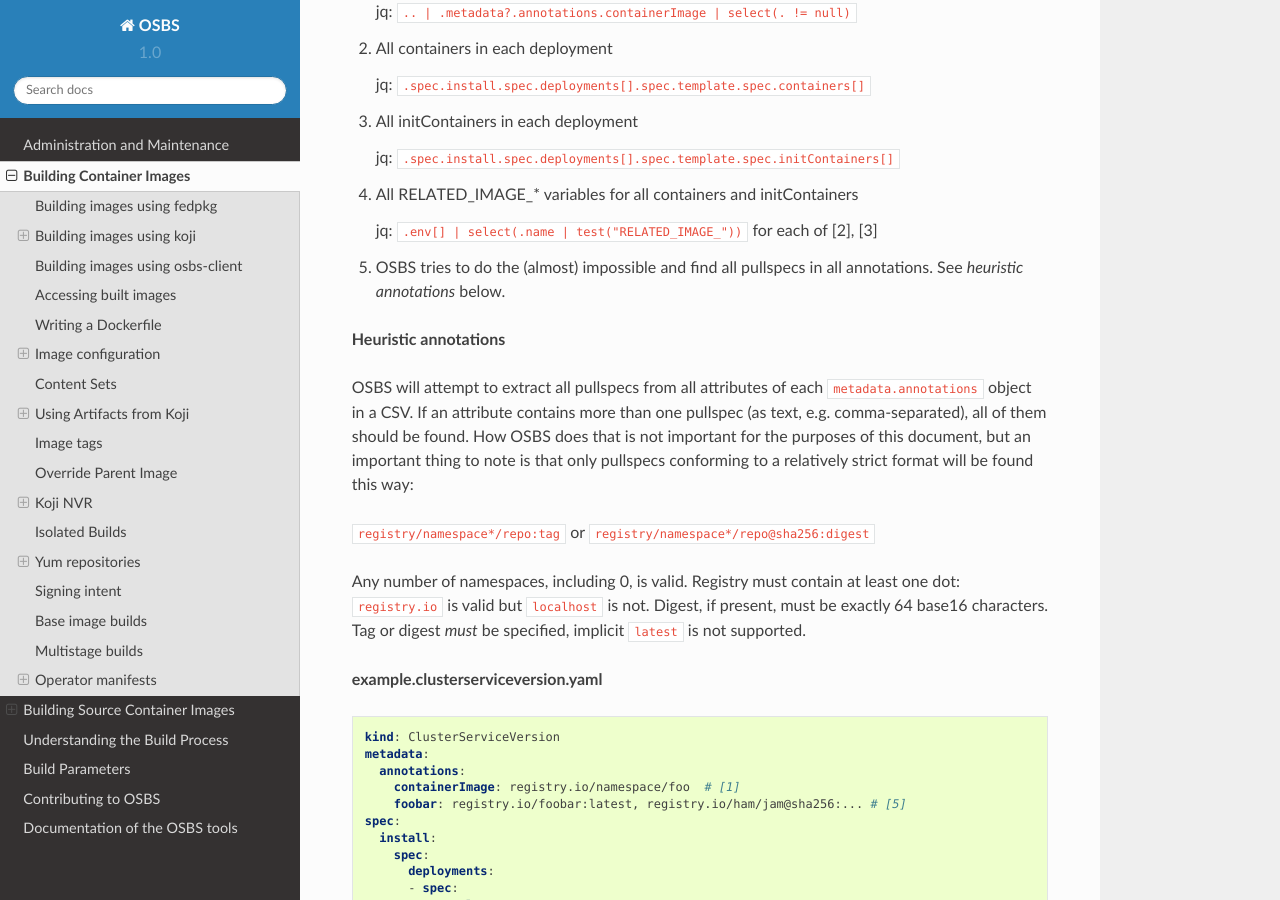
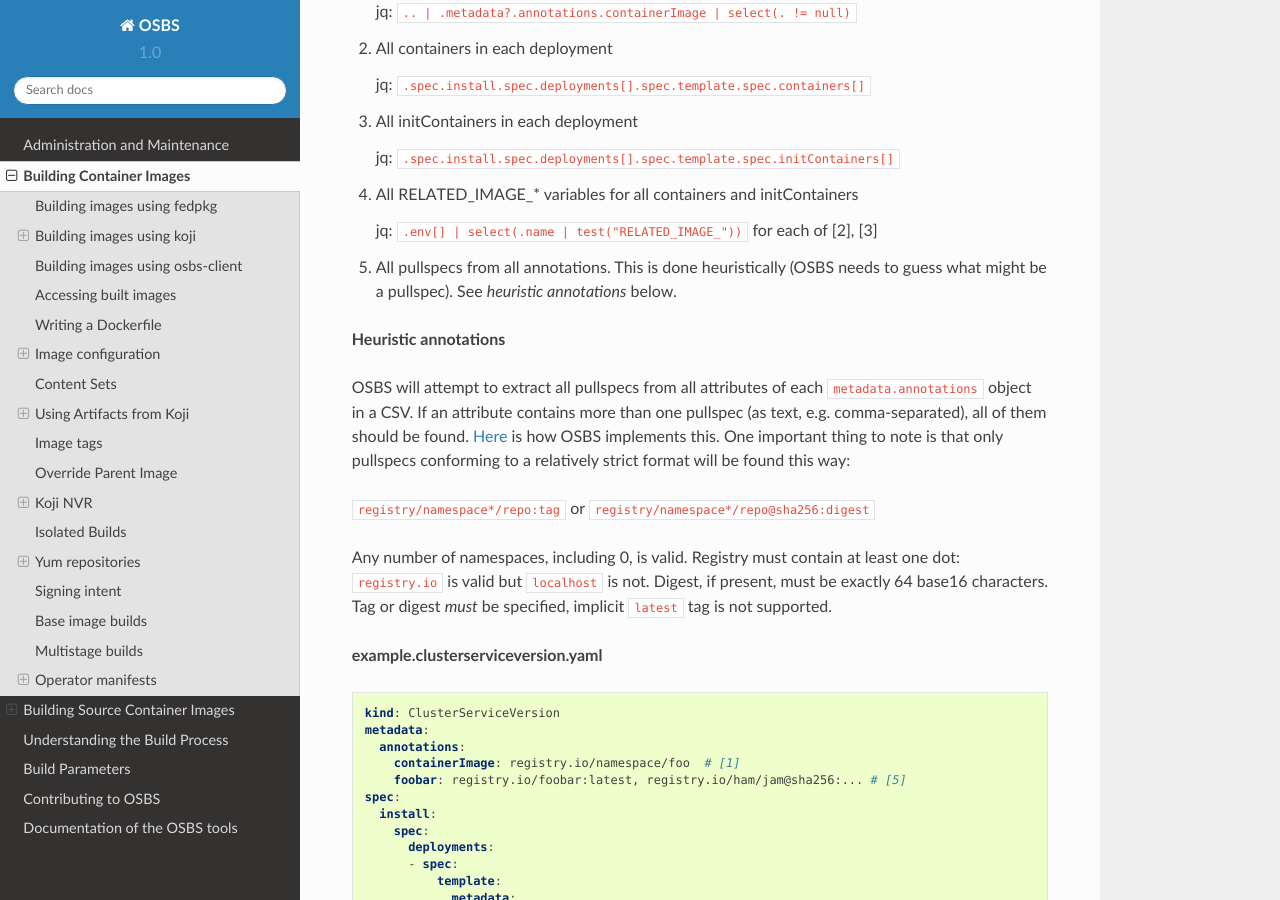
Before and after one commit to containerbuildsystem/osbs-docs, a Sphinx documentation site: the page built from docs/users.rst, in a window 1280 px wide and 900 px high, scrolled down 27359 px. Built offline with Sphinx 7.4.7 and the Read the Docs theme 2.0.0, drawn with Linux system fonts in a browser that asks for light colours.

Commit message:
fixup: Heuristic pullspecs documentation
* CLOUDBLD-907

Signed-off-by: Adam Cmiel <acmiel@redhat.com>

```diff
--- a/docs/users.rst
+++ b/docs/users.rst
@@ -1430,24 +1430,26 @@ has a predefined set of locations where it will look for pullspecs.
 
    jq: ``.env[] | select(.name | test("RELATED_IMAGE_"))`` for each of [2], [3]
 
-5. OSBS tries to do the (almost) impossible and find all pullspecs in all
-   annotations. See *heuristic annotations* below.
+5. All pullspecs from all annotations. This is done heuristically (OSBS needs
+   to guess what might be a pullspec). See *heuristic annotations* below.
 
 **Heuristic annotations**
 
 OSBS will attempt to extract all pullspecs from all attributes of each
 ``metadata.annotations`` object in a CSV. If an attribute contains more than
 one pullspec (as text, e.g. comma-separated), all of them should be found.
-How OSBS does that is not important for the purposes of this document, but an
-important thing to note is that only pullspecs conforming to a relatively
-strict format will be found this way:
+`Here <pullspec-heuristic_>`_ is how OSBS implements this. One important
+thing to note is that only pullspecs conforming to a relatively strict format
+will be found this way:
 
 ``registry/namespace*/repo:tag`` or ``registry/namespace*/repo@sha256:digest``
 
 Any number of namespaces, including 0, is valid. Registry must contain at least
 one dot: ``registry.io`` is valid but ``localhost`` is not. Digest, if present,
 must be exactly 64 base16 characters. Tag or digest *must* be specified,
-implicit ``latest`` is not supported.
+implicit ``latest`` tag is not supported.
+
+.. _pullspec-heuristic: https://github.com/containerbuildsystem/atomic-reactor/commit/a8294d0e862e1465b95071af0e0722b2c21a8328
 
 .. _example-csv:
 
```
